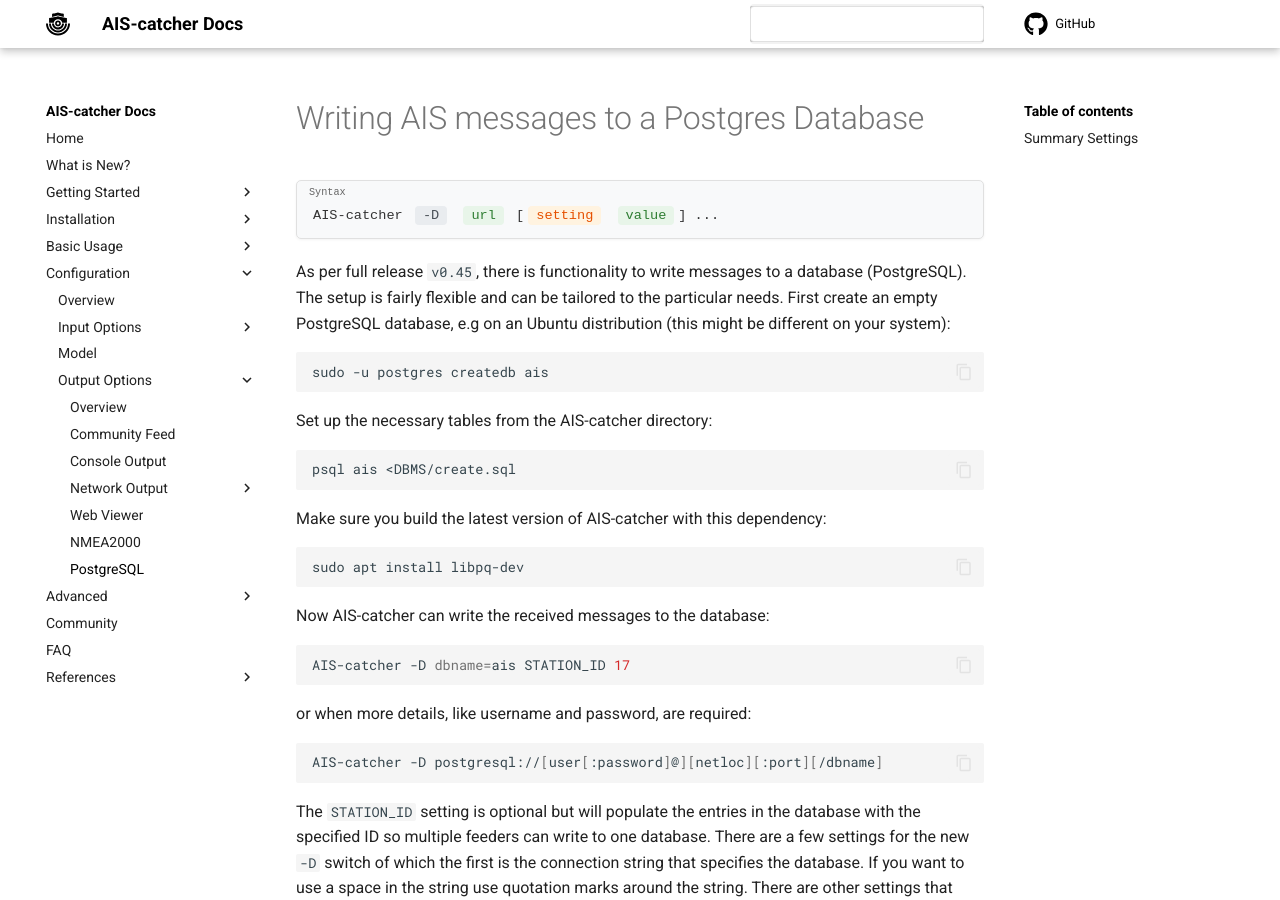
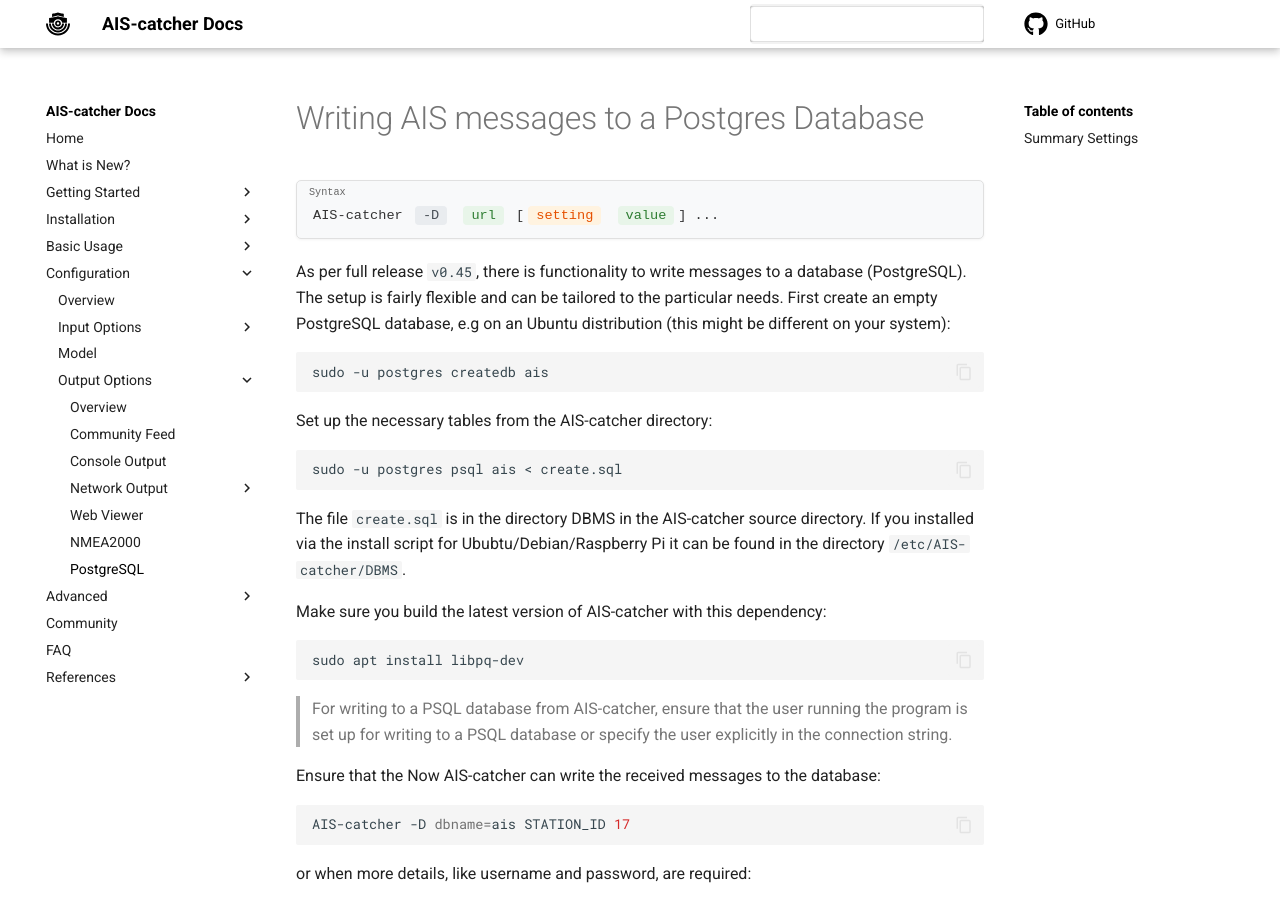
Before and after one commit to jvde-github/AIS-catcher-docs, an MkDocs documentation site: the page built from docs/configuration/output/PSQL.md, in a window 1280 px wide and 900 px high. Built offline with MkDocs 1.6.1 and Material for MkDocs 9.7.7, drawn with Linux system fonts in a browser that asks for light colours; comment, search, counter and statistics services are not loaded.

Commit message:
small update

````diff
--- a/docs/configuration/output/PSQL.md
+++ b/docs/configuration/output/PSQL.md
@@ -17,13 +17,19 @@
 ```
 Set up the necessary tables from the AIS-catcher directory:
 ```bash
-psql ais <DBMS/create.sql
+sudo -u postgres psql ais < create.sql
 ```
+The file `create.sql` is in the directory DBMS in the AIS-catcher source directory. If you installed via the install script for Ububtu/Debian/Raspberry Pi it can be found in the directory `/etc/AIS-catcher/DBMS`.
+
 Make sure you build the latest version of AIS-catcher with this dependency:
 ```bash
 sudo apt install libpq-dev
 ```
-Now AIS-catcher can write the received messages to the database:
+
+> For writing to a PSQL database from AIS-catcher, ensure that the user running the program is set up for writing to
+> a PSQL database or specify the user explicitly in the connection string.
+
+Ensure that the Now AIS-catcher can write the received messages to the database:
 ```bash
 AIS-catcher -D dbname=ais STATION_ID 17
 ```
````
Also changed, not shown: docs/installation/raspberry-pi.md (+20 -17 lines), docs/installation/ubuntu-debian.md (+28 -27 lines).
